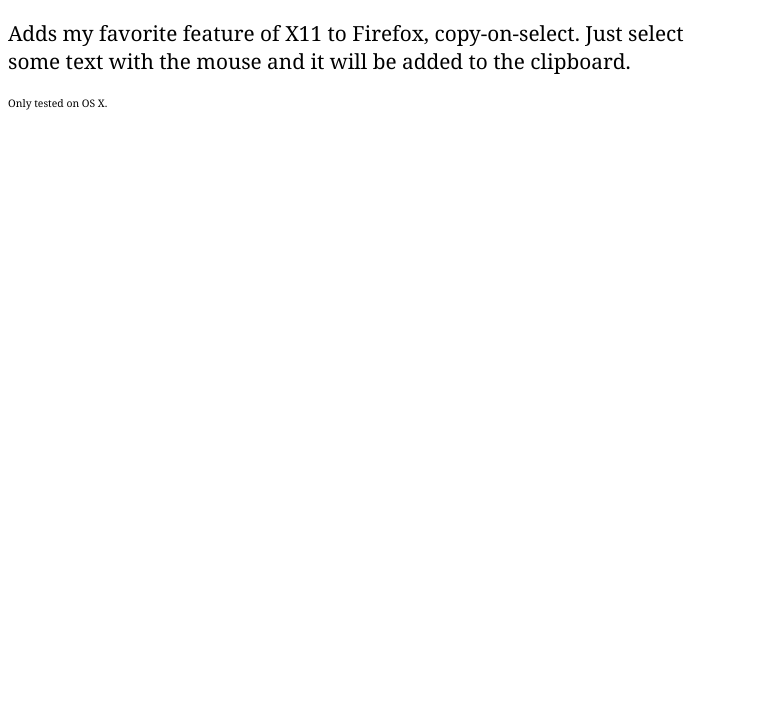
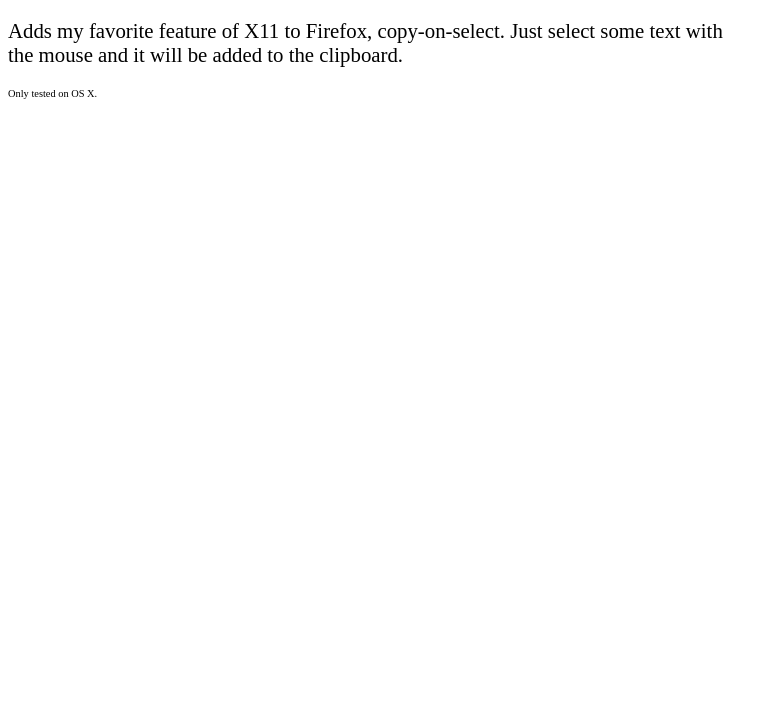
Before and after one commit to jbalogh/jetpacks, a plain HTML site: page index.html in a window 1280 px wide. Shown: the part 98-800 px from the top of the page, without its empty margins (0-778 px from the left). Drawn offline with Linux system fonts and the light colour scheme.

Commit message:
serif looks better on mac. too bad for other platforms!

```diff
--- a/media/style.css
+++ b/media/style.css
@@ -1,6 +1,6 @@
 body {
   font-size: 1.3em;
-  font-family: Georgia, Times, serif;
+  font-family: serif;
 }
 h1 {
   font-size: 2em;
```
